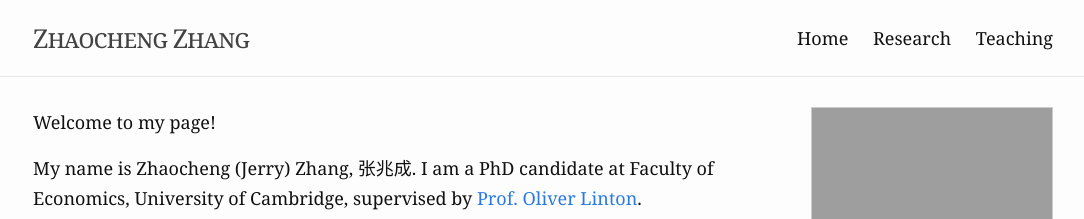
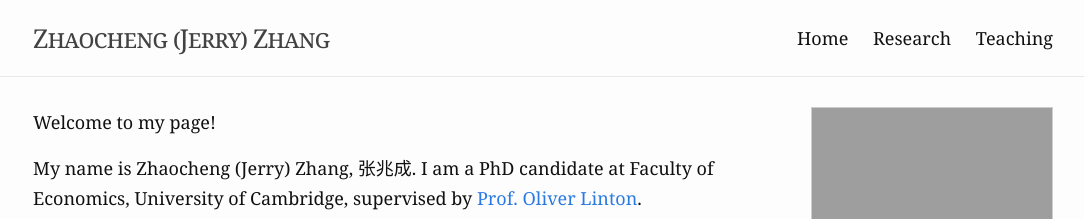
Before and after one commit to zhaocheng-zhang/zhaocheng-zhang.github.io, a Jekyll site: the page built from index.md, in a window 1280 px wide. Shown: the top 219 px of the page, without its empty margins (97-1181 px from the left). Built offline with Jekyll 4.4.1, drawn with Linux system fonts in a browser that asks for light colours.

Commit message:
Update header.html

```diff
--- a/_includes/header.html
+++ b/_includes/header.html
@@ -9,7 +9,7 @@
     <span class="site-title">{{ site.title }}</span>
     -->
 
-    <span class="site-title">Zhaocheng Zhang</span>
+    <span class="site-title">Zhaocheng (Jerry) Zhang</span>
 
     <nav class="site-nav">
       <a href="#" class="menu-icon"></a>
```
